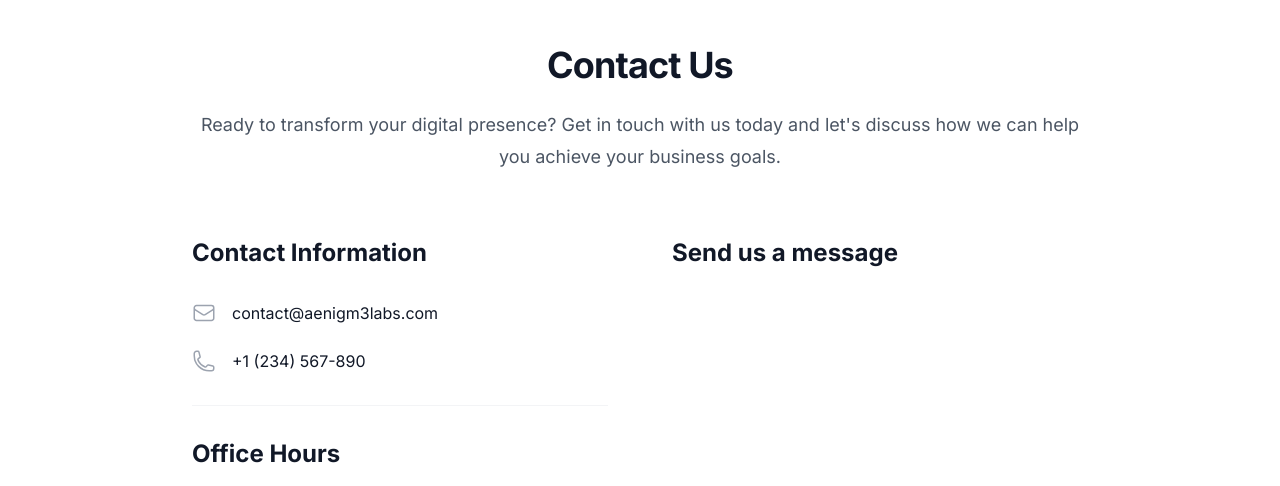
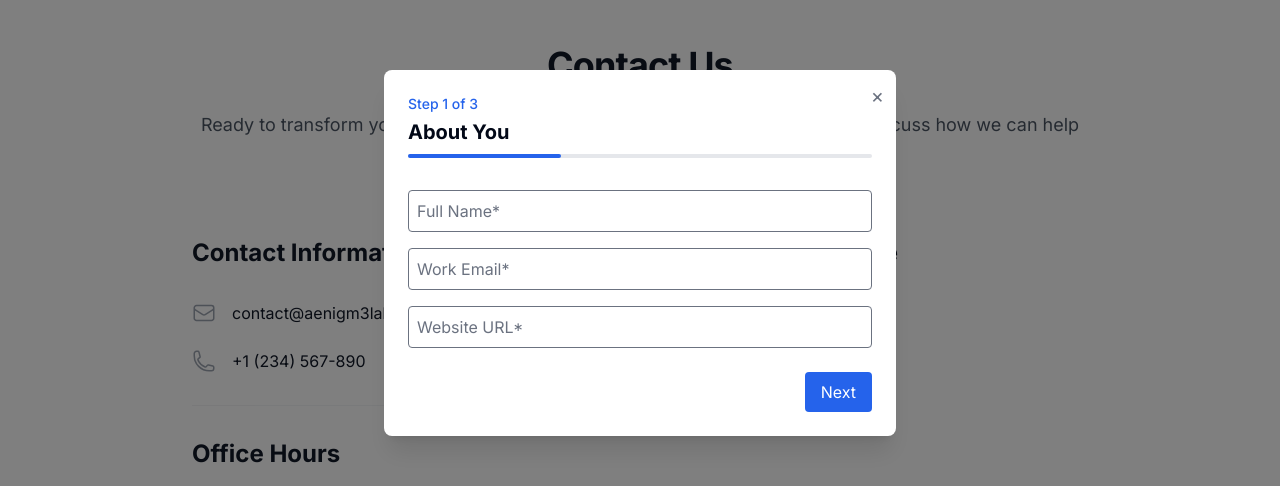
Before and after one commit to Sanju-willis/aenigm3, a Next.js app: page /contact in a window 1280 px wide. Shown: the part 147-633 px from the top of the page. Built offline with nearby package versions, Linux system fonts and the light colour scheme; no server answers.

Commit message:
Fix: add required props to ContactForm

```diff
--- a/src/app/contact/page.tsx
+++ b/src/app/contact/page.tsx
@@ -71,7 +71,7 @@ export default function ContactPage() {
             <div>
               <h2 className="text-2xl font-bold text-gray-900">Send us a message</h2>
               <div className="mt-8">
-                <ContactForm />
+              <ContactForm open={true} onClose={() => {}} />
               </div>
             </div>
           </div>
```
